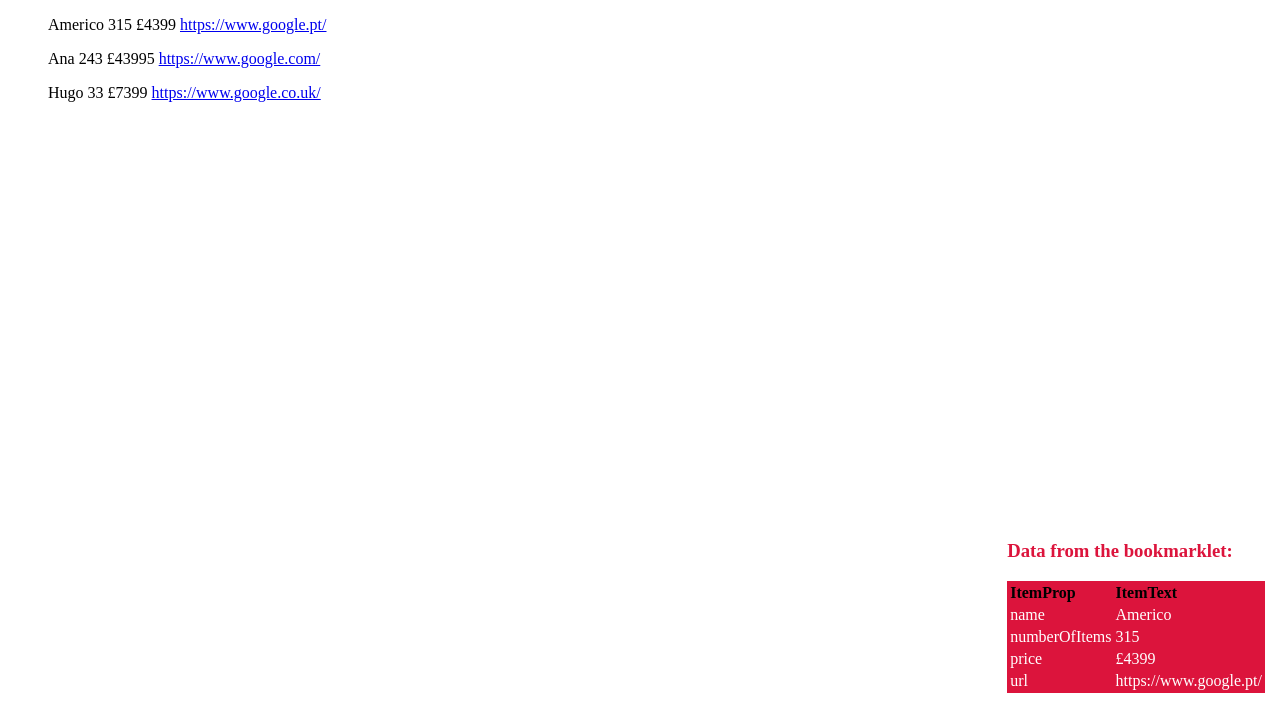
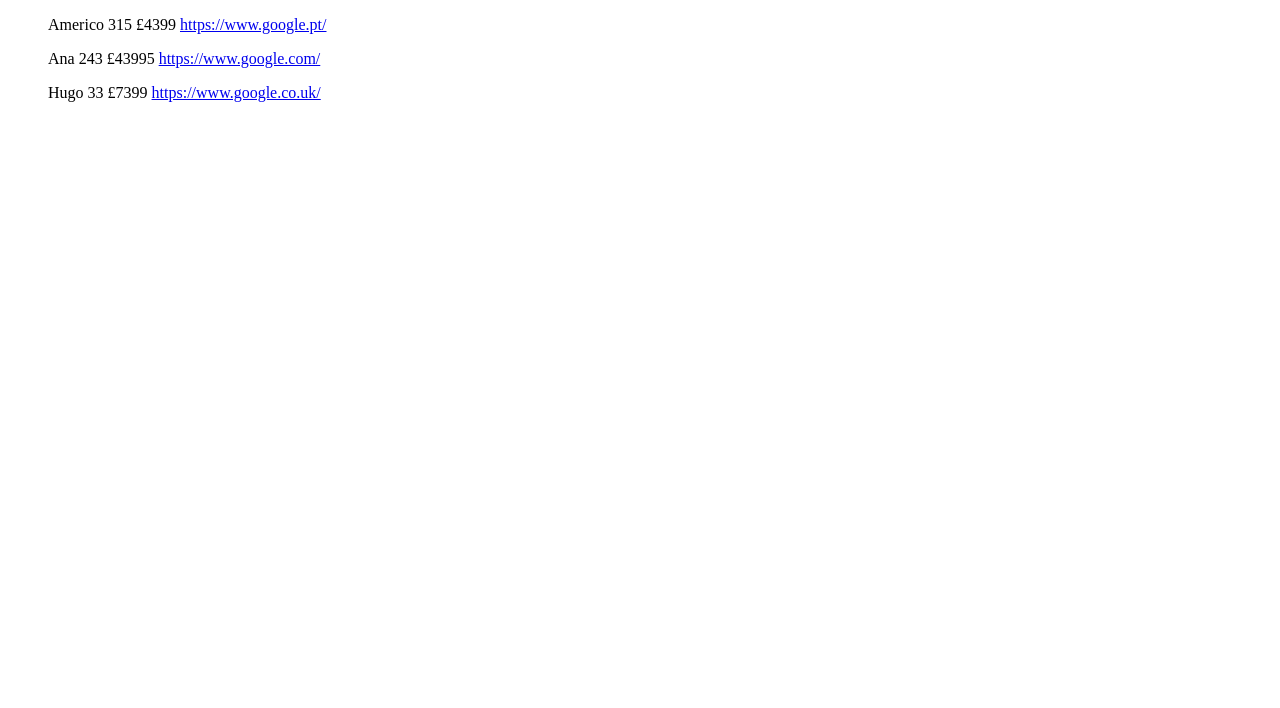
Before and after one commit to atafs/fed-html-snippets, a plain HTML site: page index.html in a window 1280 px wide. Shown: the part 92-800 px from the top of the page. Drawn offline with Linux system fonts and the light colour scheme.

```diff
--- a/index.html
+++ b/index.html
@@ -34,31 +34,5 @@
       </div>
     </ul>
     <div id="table"></div>
-
-    <script type="text/javascript">
-      var divDOM, descendents, item, table;
-      var items = [];
-      divDOM = document.getElementsByTagName('div');
-      descendents = divDOM[0].getElementsByTagName('*');
-      for(var i = 0; i < descendents.length; i++) {
-        item = {
-          prop: descendents[i].getAttribute('itemprop'),
-          text: descendents[i].textContent
-        }
-        items.push(item);
-      }
-      console.log(items);
-      table = "<div style=\"position: absolute; bottom: 0; right: 0; padding-bottom: 15px; padding-right: 15px;\"><br/><h3 style=\"color: crimson;\">Data from the bookmarklet:</h3><table align=right style=\"background: crimson; color: black;\"><tr><th align=left>ItemProp</th><th align=left>ItemText</th></tr>";
-      items.map( function(item) {
-        table += "<tr style=\"color: white;\">";
-        table += "<td align=left>" + item.prop + "</td>";
-        table += "<td align=left>" + item.text + "</td>";
-        table += "</tr>";
-      });
-      table += "</table></div>";
-      console.log(table);
-      document.getElementById('table').innerHTML = table;
-    </script>
-
   </body>
 </html>
```
